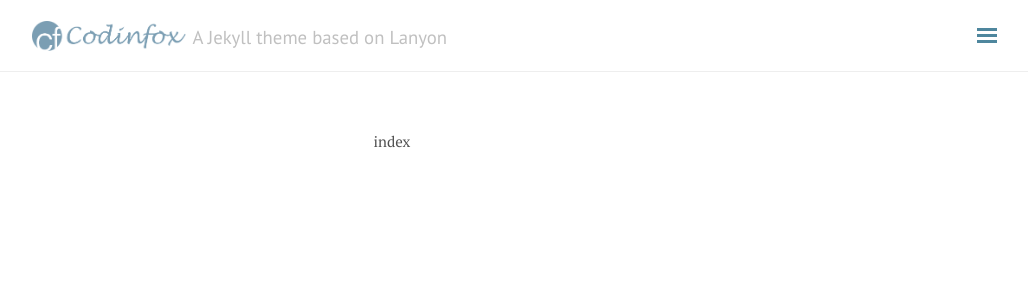
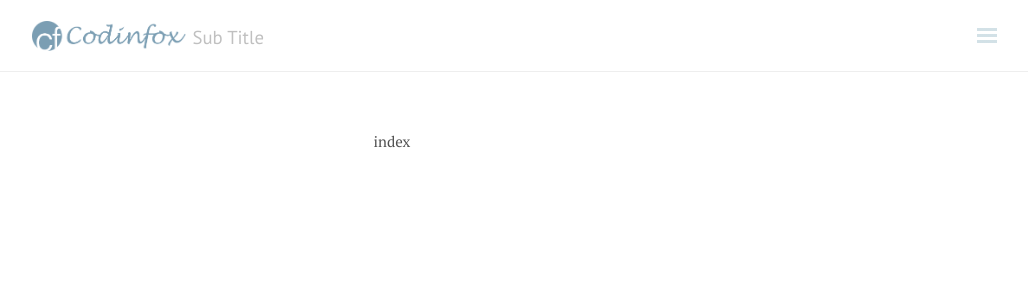
Before and after one commit to copluk/Copluk.github.io, a Jekyll site: the page built from index.html, in a window 1280 px wide. Shown: the top 300 px of the page, without its empty margins (248-1276 px from the left). Built offline with Jekyll 4.4.1, drawn with Linux system fonts in a browser that asks for light colours; nearby versions of some CDN libraries.

Commit message:
no message

```diff
--- a/_config.yml
+++ b/_config.yml
@@ -1,6 +1,6 @@
 # Site Info
 title: Copluk
-tagline: 'A Jekyll theme based on Lanyon'
+tagline: 'Sub Title'
 description: 'A Jekyll theme adapted from <a href="http://lanyon.getpoole.com/" target="_blank">Lanyon</a>. Made by <a href="http://codinfox.github.io" target="_blank">@codinfox</a>.'
 baseurl: ""
 url: http://copluk.github.io
@@ -43,17 +43,14 @@
     - { Tags: '/blog/tags/' }
   About:
     - '/about/'
-  Github Project:
-    - 'http://copluk.github.io/'
+
+  # Github Project:
+  #   - 'http://copluk.github.io/'
 
 # Where are tags and categories displayed
 tag_page: '/blog/tags/'
 category_page: '/blog/categories/'
 
-hero:
-  image: /public/img/we_will_be_giants_by_yalestewart.jpg
-  caption: Original Artwork &copy; <a href="http://yalestewart.deviantart.com/art/We-Will-Be-Giants-370176475">Yale Stewart</a>
-
 # Puglins
 mathjax: false # whether support mathjax
 # google_analytics_token: 'UA-00000000-1' # leave blank if you don't want google analytics
--- a/_includes/sidebar.html
+++ b/_includes/sidebar.html
@@ -7,6 +7,7 @@
   <div class="sidebar-item">
     <div class="sidebar-personal-info">
       <div class="sidebar-personal-info-section">
+        <!-- hi 我是頭像 -->
         <a href="http://gravatar.com/{{ site.author.gravatar }}">
           <img src="http://www.gravatar.com/avatar/{{ site.author.gravatar }}?s=350" title="View on Gravatar" alt="View on Gravatar" />
         </a>
@@ -67,7 +68,7 @@
 
     {% endfor %}
 
-    <span class="sidebar-nav-item">Currently v{{ site.version }}</span>
+    <span class="sidebar-nav-item">Ver. {{ site.version }}</span>
   </nav>
 
   <div class="sidebar-item">
@@ -78,7 +79,7 @@
 
   <div class="sidebar-item">
     <p>
-    Powered by <a href="http://jekyllrb.com">jekyll</a> and <a href="http://codinfox.github.io">codinfox-lanyon</a>
+    Powered by <a href="http://jekyllrb.com">jekyll</a>
     </p>
   </div>
 </div>
--- a/_layouts/default.html
+++ b/_layouts/default.html
@@ -7,6 +7,7 @@
 
     {% include sidebar.html %}
 
+    <label for="sidebar-checkbox" class="sidebar-toggle"></label>
     <!-- Wrap is the content to shift when toggling the sidebar. We wrap the
          content to avoid any CSS collisions with our real content. -->
     <div class="wrap">
@@ -26,7 +27,7 @@
       </div>
     </div>
 
-    <label for="sidebar-checkbox" class="sidebar-toggle"></label>
+
 
     <script>
       (function(document) {
```
